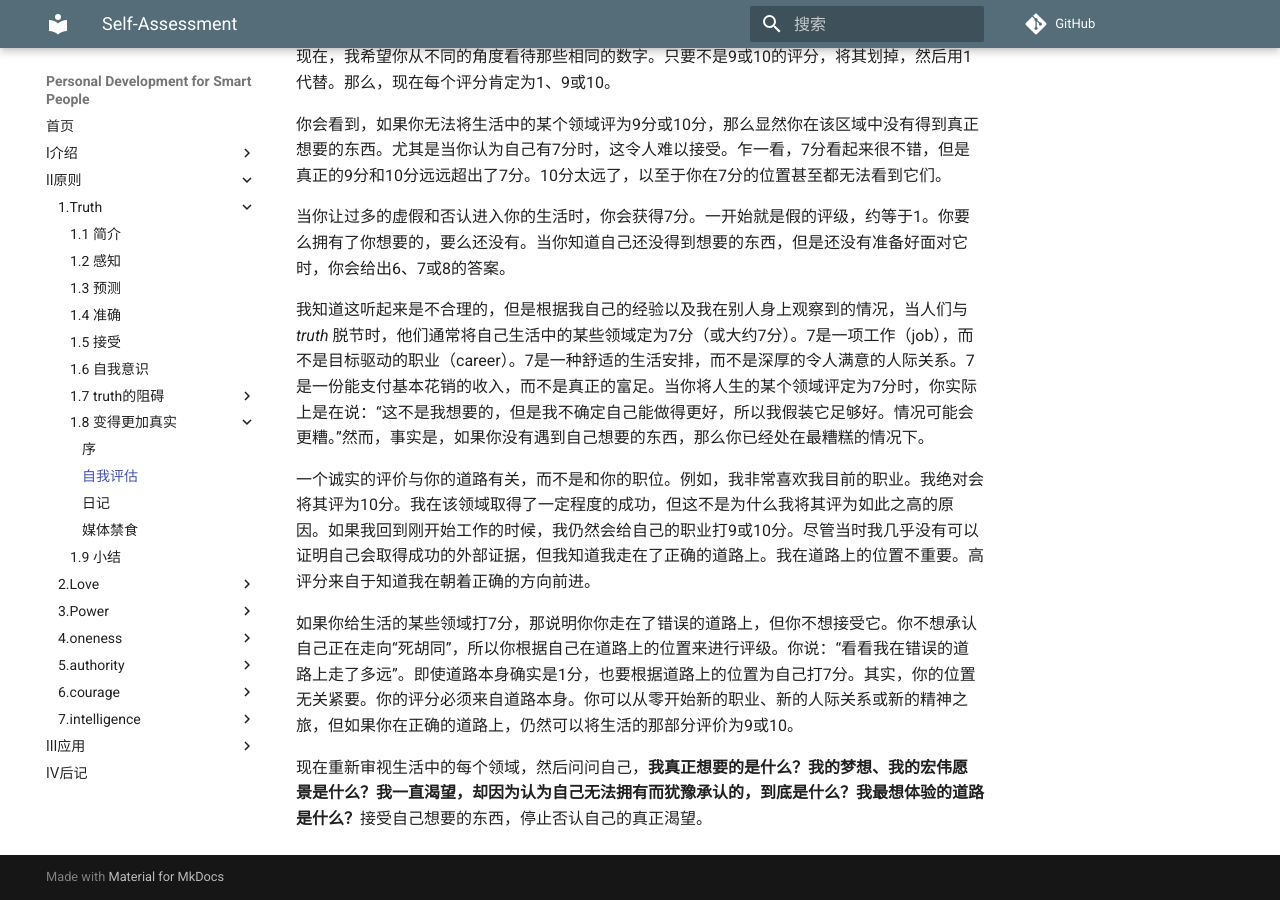
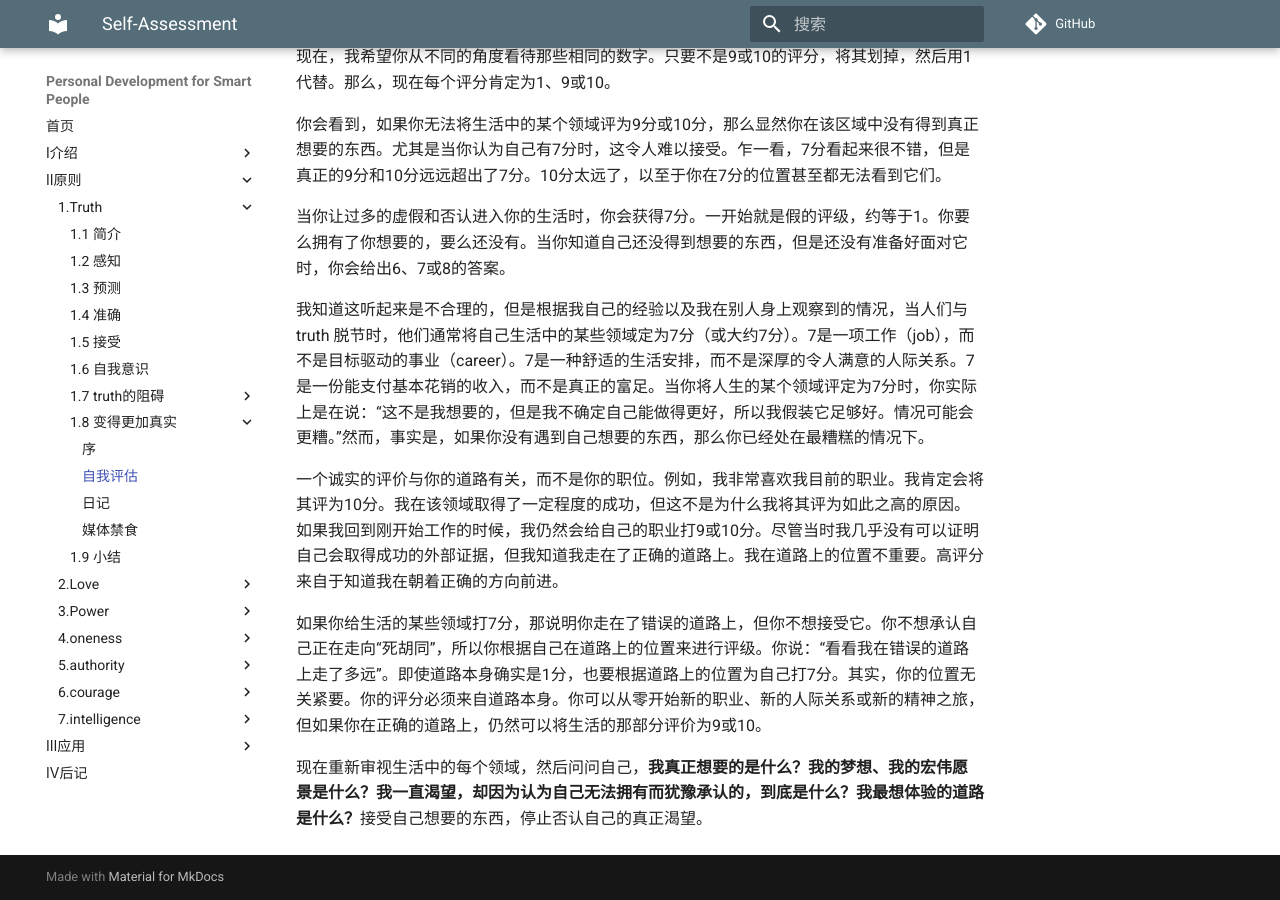
Before and after one commit to wtsnwei/pdsp, an MkDocs documentation site: the page built from docs/2.Principles/01.truth/15.self-assessment.md, in a window 1280 px wide and 900 px high, scrolled down 899 px. Built offline with MkDocs 1.6.1 and Material for MkDocs 9.7.7, drawn with Linux system fonts in a browser that asks for light colours; comment, search, counter and statistics services are not loaded; some of the changed text lies outside the part shown.

Commit message:
修正语句

```diff
--- a/docs/2.Principles/01.truth/15.self-assessment.md
+++ b/docs/2.Principles/01.truth/15.self-assessment.md
@@ -27,10 +27,10 @@ date:     2021-03-05
 
 当你让过多的虚假和否认进入你的生活时，你会获得7分。一开始就是假的评级，约等于1。你要么拥有了你想要的，要么还没有。当你知道自己还没得到想要的东西，但是还没有准备好面对它时，你会给出6、7或8的答案。
 
-我知道这听起来是不合理的，但是根据我自己的经验以及我在别人身上观察到的情况，当人们与 *truth* 脱节时，他们通常将自己生活中的某些领域定为7分（或大约7分）。7是一项工作（job），而不是目标驱动的职业（career）。7是一种舒适的生活安排，而不是深厚的令人满意的人际关系。7是一份能支付基本花销的收入，而不是真正的富足。当你将人生的某个领域评定为7分时，你实际上是在说：“这不是我想要的，但是我不确定自己能做得更好，所以我假装它足够好。情况可能会更糟。”然而，事实是，如果你没有遇到自己想要的东西，那么你已经处在最糟糕的情况下。
+我知道这听起来是不合理的，但是根据我自己的经验以及我在别人身上观察到的情况，当人们与 truth 脱节时，他们通常将自己生活中的某些领域定为7分（或大约7分）。7是一项工作（job），而不是目标驱动的事业（career）。7是一种舒适的生活安排，而不是深厚的令人满意的人际关系。7是一份能支付基本花销的收入，而不是真正的富足。当你将人生的某个领域评定为7分时，你实际上是在说：“这不是我想要的，但是我不确定自己能做得更好，所以我假装它足够好。情况可能会更糟。”然而，事实是，如果你没有遇到自己想要的东西，那么你已经处在最糟糕的情况下。
 
-一个诚实的评价与你的道路有关，而不是和你的职位。例如，我非常喜欢我目前的职业。我绝对会将其评为10分。我在该领域取得了一定程度的成功，但这不是为什么我将其评为如此之高的原因。如果我回到刚开始工作的时候，我仍然会给自己的职业打9或10分。尽管当时我几乎没有可以证明自己会取得成功的外部证据，但我知道我走在了正确的道路上。我在道路上的位置不重要。高评分来自于知道我在朝着正确的方向前进。
+一个诚实的评价与你的道路有关，而不是你的职位。例如，我非常喜欢我目前的职业。我肯定会将其评为10分。我在该领域取得了一定程度的成功，但这不是为什么我将其评为如此之高的原因。如果我回到刚开始工作的时候，我仍然会给自己的职业打9或10分。尽管当时我几乎没有可以证明自己会取得成功的外部证据，但我知道我走在了正确的道路上。我在道路上的位置不重要。高评分来自于知道我在朝着正确的方向前进。
 
-如果你给生活的某些领域打7分，那说明你你走在了错误的道路上，但你不想接受它。你不想承认自己正在走向“死胡同”，所以你根据自己在道路上的位置来进行评级。你说：“看看我在错误的道路上走了多远”。即使道路本身确实是1分，也要根据道路上的位置为自己打7分。其实，你的位置无关紧要。你的评分必须来自道路本身。你可以从零开始新的职业、新的人际关系或新的精神之旅，但如果你在正确的道路上，仍然可以将生活的那部分评价为9或10。
+如果你给生活的某些领域打7分，那说明你走在了错误的道路上，但你不想接受它。你不想承认自己正在走向“死胡同”，所以你根据自己在道路上的位置来进行评级。你说：“看看我在错误的道路上走了多远”。即使道路本身确实是1分，也要根据道路上的位置为自己打7分。其实，你的位置无关紧要。你的评分必须来自道路本身。你可以从零开始新的职业、新的人际关系或新的精神之旅，但如果你在正确的道路上，仍然可以将生活的那部分评价为9或10。
 
 现在重新审视生活中的每个领域，然后问问自己，**我真正想要的是什么？我的梦想、我的宏伟愿景是什么？我一直渴望，却因为认为自己无法拥有而犹豫承认的，到底是什么？我最想体验的道路是什么？**接受自己想要的东西，停止否认自己的真正渴望。
```
Also changed, not shown: other parts of docs/2.Principles/01.truth/15.self-assessment.md (+1 -1 lines).
